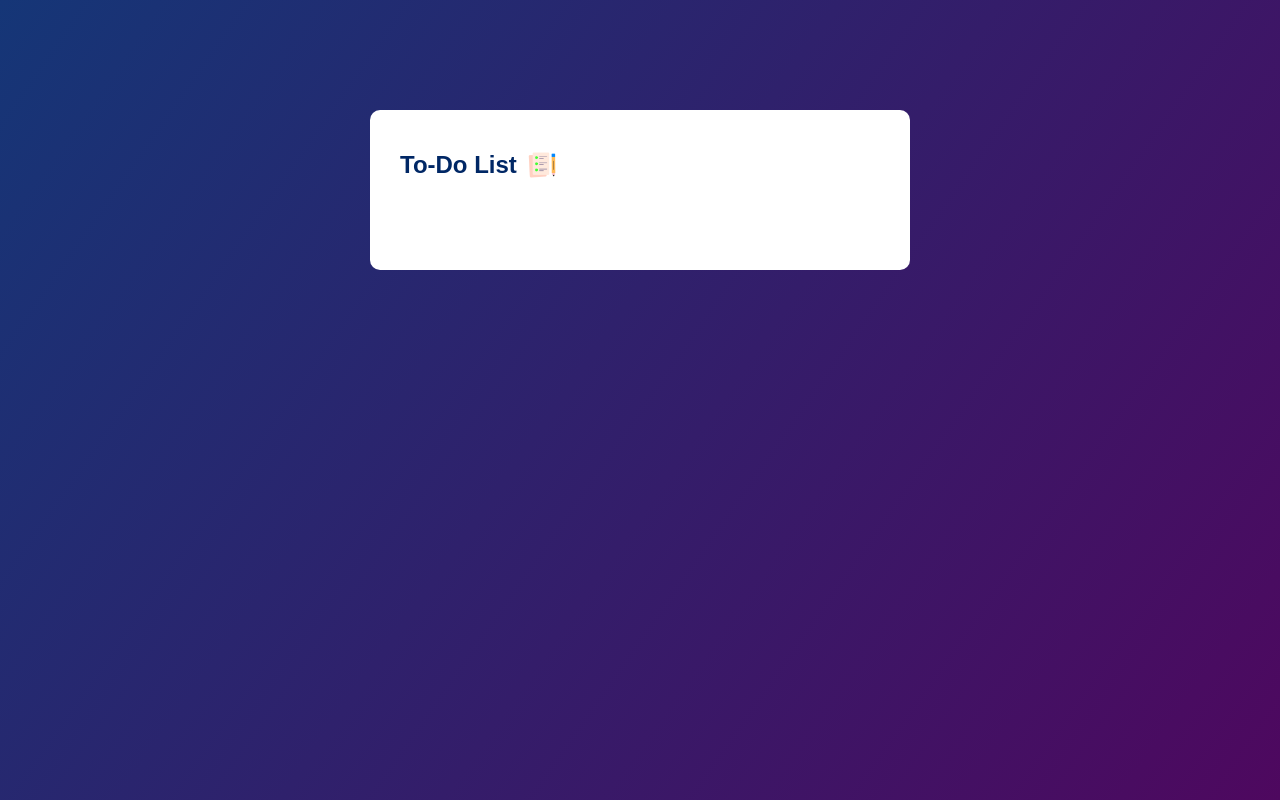
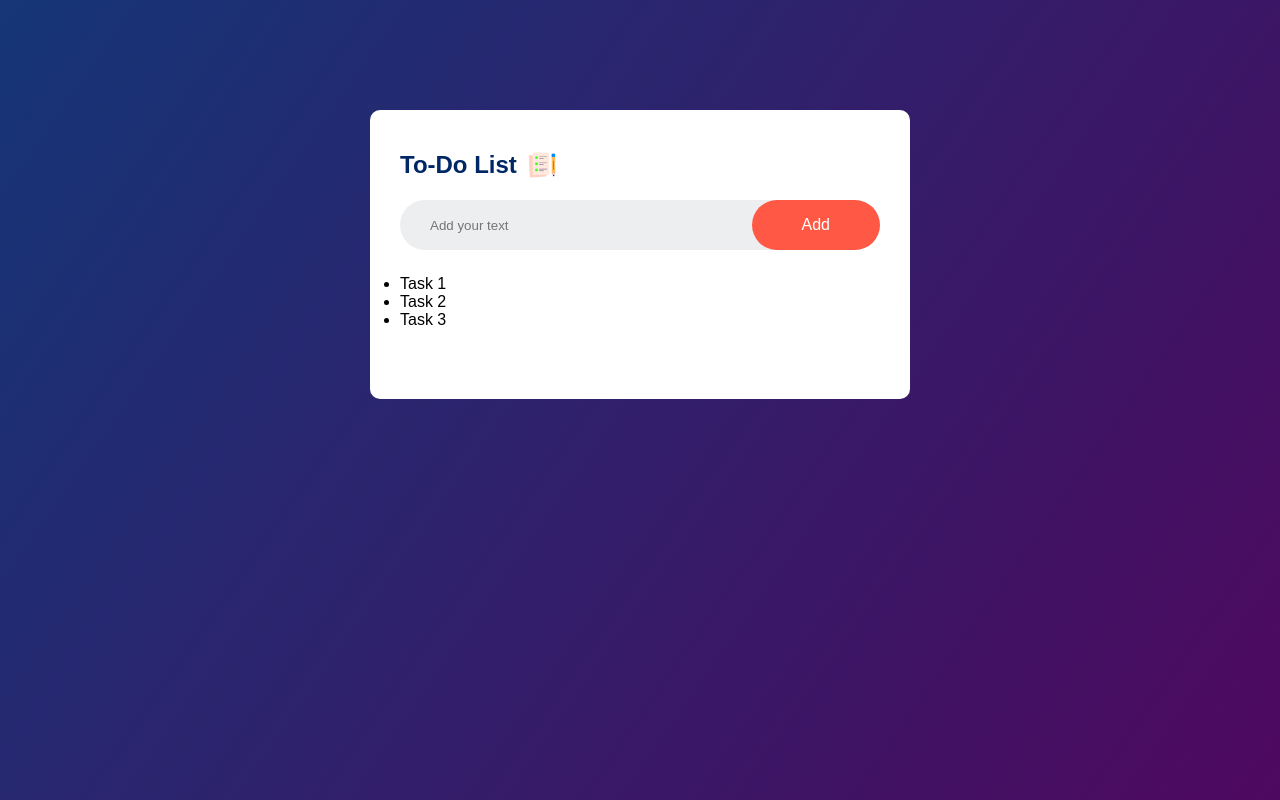
Before and after one commit to alexhonigford/To_Do_App, a plain HTML site: page index.html in a window 1280 px wide. Drawn offline with Linux system fonts and the light colour scheme.

Commit message:
more changes

```diff
--- a/index.html
+++ b/index.html
@@ -10,8 +10,14 @@
     <div class="todo-app">
         <h2>To-Do List <img src="To-Do-Img/images/icon.png"></h2>
         <div class="row">
-
+            <input type="text" id="input-box" placeholder="Add your text">
+            <button>Add</button>
         </div>
+        <ul id="list-container">
+            <li>Task 1</li>
+            <li>Task 2</li>
+            <li>Task 3</li>
+        </ul>
     </div>
 </div>
 </body>
--- a/style.css
+++ b/style.css
@@ -28,3 +28,29 @@
     width: 30px;
     margin-left: 10px;
 }
+.row{
+    display: flex;
+    align-items: center;
+    justify-content: space-between;
+    background: #edeef0;
+    border-radius: 30px;
+    padding-left: 20px;
+    margin-bottom: 25px;
+}
+input{
+    flex: 1;
+    border: none;
+    outline: none;
+    background: transparent;
+    padding: 10px;
+}
+button{
+    border: none;
+    outline: none;
+    padding: 16px 50px;
+    background: #ff5945;
+    color: #fff;
+    font-size: 16px;
+    cursor: pointer;
+    border-radius: 40px;
+}
```
